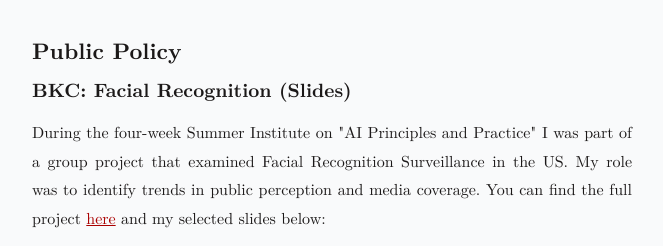
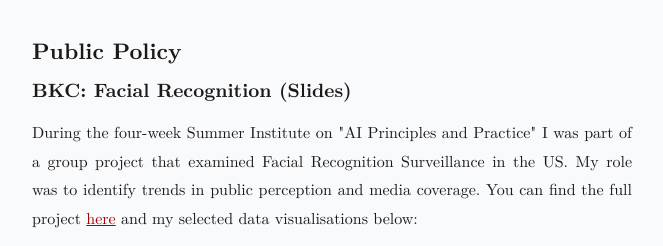
Before and after one commit to LucaRighetti/LucaRighetti.com, a website: page index.html in a window 1280 px wide. Shown: the part 3675-3921 px from the top of the page, without its empty margins (308-971 px from the left). Drawn offline with nearby package versions, Linux system fonts and the light colour scheme.

Commit message:
Update index.html

```diff
--- a/index.html
+++ b/index.html
@@ -146,7 +146,7 @@ Righetti, L.F. (2020). <a href="projects/corruption_righetti.pdf"target="_blank"
        <h3 id="public-policy">Public Policy</h3>
       <h4 id="bkc">BKC: Facial Recognition (Slides)</h4>
       <p>
-        During the four-week Summer Institute on "AI Principles and Practice" I was part of a group project that examined Facial Recognition Surveillance in the US. My role was to identify trends in public perception and media coverage. You can find the full project <a href="https://sites.google.com/view/bkc-summer-institute/projects"target="_blank">here</a> and my selected slides below:
+        During the four-week Summer Institute on "AI Principles and Practice" I was part of a group project that examined Facial Recognition Surveillance in the US. My role was to identify trends in public perception and media coverage. You can find the full project <a href="https://sites.google.com/view/bkc-summer-institute/projects"target="_blank">here</a> and my selected data visualisations below:
       </p>
 
       <p>
```
